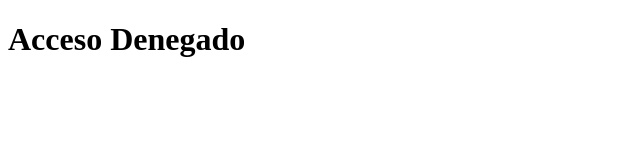
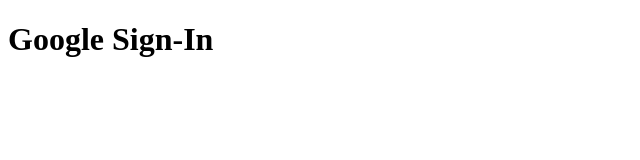
Before and after one commit to LorenaAcc/NodeJs_Angular, a website: page public/index.html in a window 1280 px wide. Shown: the whole page, without its empty margins (0-640 px from the left). Drawn offline with Linux system fonts and the light colour scheme.

```diff
--- a/public/index.html
+++ b/public/index.html
@@ -4,9 +4,9 @@
     <meta charset="UTF-8">
     <meta http-equiv="X-UA-Compatible" content="IE=edge">
     <meta name="viewport" content="width=device-width, initial-scale=1.0">
-    <title>Acceso Denegado</title>
+    <title>Google Sign-In</title>
 </head>
 <body>
-    <h1>Acceso Denegado</h1>
+    <h1>Google Sign-In</h1>
 </body>
 </html>
```
Also changed, not shown: 1 other file.
